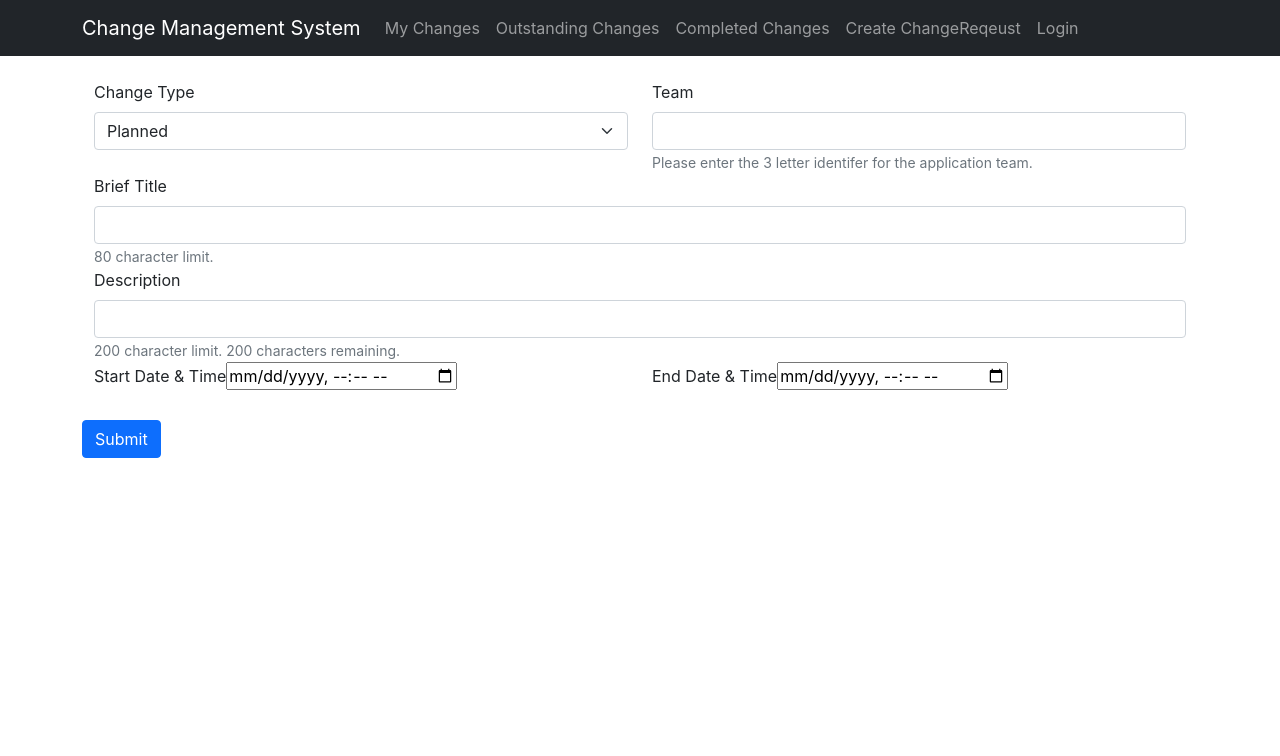
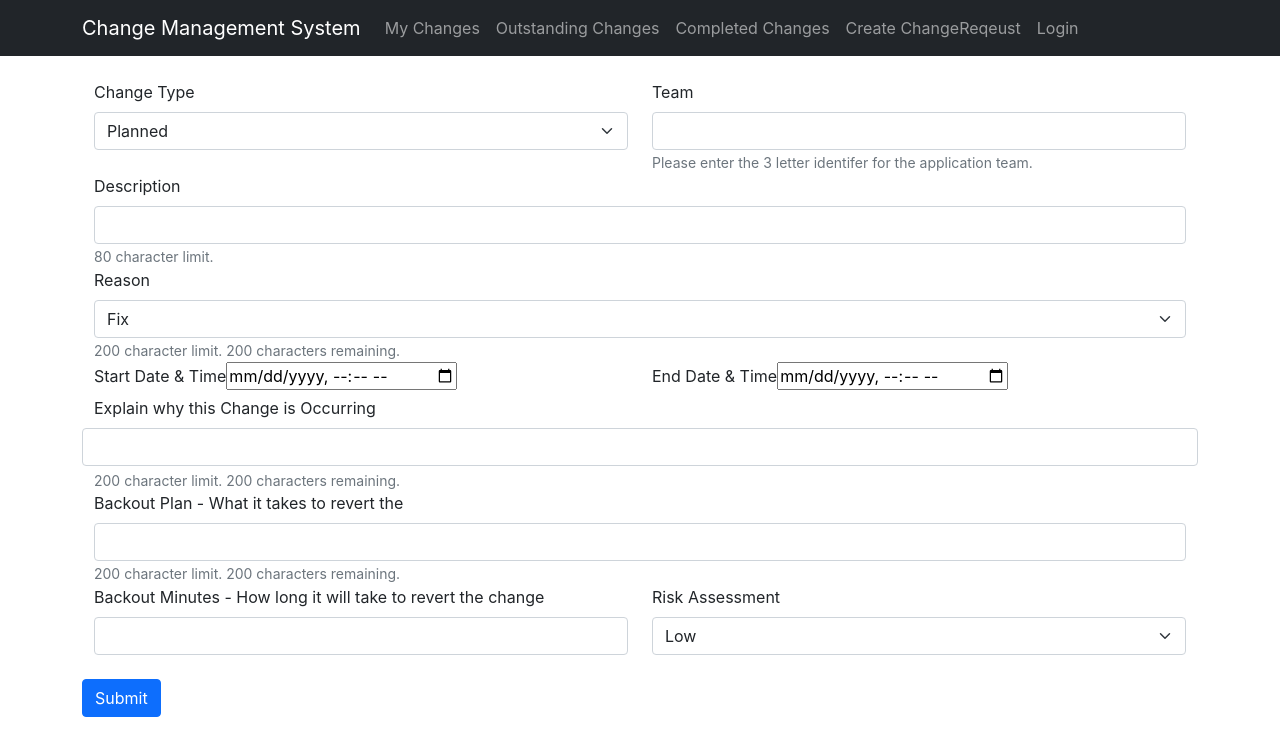
Before and after one commit to ucmo-cs/Gilgamesh_23F, a React (Create React App) app in the folder commercefrontend/: page /create in a window 1280 px wide. Shown: the top 756 px of the page. Built offline with nearby package versions, Linux system fonts and the light colour scheme; the HTML template or start-up script is replaced by a standard one.

Commit message:
CreateChangeRequest.js fixed

```diff
--- a/commercefrontend/src/pages/CreateChangeRequest.js
+++ b/commercefrontend/src/pages/CreateChangeRequest.js
@@ -5,6 +5,8 @@ import { Form, Button, Dropdown, Container, Row, Col} from 'react-bootstrap';
 function CreateChangeRequest(props) {
 
   const [reason, setReason] = useState('');
+  const [whyOccurring, setWhyOccurring] = useState('');
+  const [backoutPlan, setBackoutPlan] = useState('');
 
     const[changereqeust, setChangeRequests] = useState({
         applicationId:'',
@@ -20,8 +22,18 @@ function CreateChangeRequest(props) {
       });
 
 
-      const reaminingCharacters=(e)=>{
+      const reaminingCharactersReasonFunction=(e)=>{
         setReason(e.target.value);
+        changeValue(e);
+      }
+
+      const reaminingCharactersWhyOccurringFunction=(e)=>{
+        setWhyOccurring(e.target.value);
+        changeValue(e);
+      }
+
+      const reaminingCharactersBackoutPlanFunction=(e)=>{
+        setBackoutPlan(e.target.value);
         changeValue(e);
       }
 
@@ -39,6 +51,8 @@ function CreateChangeRequest(props) {
       }
 
       const reaminingCharactersReason = 200 - reason.length;
+      const reaminingCharactersWhyOccurring = 200 - whyOccurring.length;
+      const reaminingCharactersBackoutPlan = 200 - backoutPlan.length;
 
       const submitChangeRequest =(e)=>{
         e.preventDefault();
@@ -98,6 +112,7 @@ function CreateChangeRequest(props) {
                         id='teamId'
                         name = "applicationId"
                         onChange = {changeValue}
+                        maxLength = {3}
                     />
                     <Form.Text id="passwordHelpBlock" muted>
                         Please enter the 3 letter identifer for the application team.
@@ -105,7 +120,8 @@ function CreateChangeRequest(props) {
                     </>
                     </Col>
                 </Row>
-                    <Form.Label>Brief Title</Form.Label>
+
+                    <Form.Label>Description</Form.Label>
                     <Form.Control
                         type="text"
                         id='description'
@@ -119,13 +135,14 @@ function CreateChangeRequest(props) {
                 <Row>
 
                 </Row>
-                    <Form.Label>Description</Form.Label>
-                    <Form.Control
-                        type="title"
-                        id='reason'
-                        name = "reason"
-                        onChange = {reaminingCharacters}
-                    />
+                    <Form.Label>Reason</Form.Label>
+                    <Form.Select defaultValue='Pick a Reason'
+                            name = "reason"
+                            onChange = {changeValue}
+                        >
+                            <option>Fix</option>
+                            <option>Enhancement</option>
+                        </Form.Select>
 
                     <Form.Text>
                         200 character limit. {reaminingCharactersReason} characters remaining.
@@ -147,6 +164,62 @@ function CreateChangeRequest(props) {
                         />
                     </Col>
                 </Row>
+
+                <Row>
+                  <Form.Label>Explain why this Change is Occurring</Form.Label>
+                    <Form.Control
+                        type="title"
+                        id='whyoccurring'
+                        name = "whyOccurring"
+                        onChange = {reaminingCharactersWhyOccurringFunction}
+                        maxLength = {200}
+                    />
+
+                    <Form.Text>
+                        200 character limit. {reaminingCharactersWhyOccurring} characters remaining.
+                    </Form.Text>
+
+                </Row>
+                  <Form.Label>Backout Plan - What it takes to revert the</Form.Label>
+                    <Form.Control
+                        type="title"
+                        id='backoutplan'
+                        name = "backoutPlan"
+                        onChange = {reaminingCharactersBackoutPlanFunction}
+                        maxLength = {200}
+                    />
+
+                    <Form.Text>
+                        200 character limit. {reaminingCharactersBackoutPlan} characters remaining.
+                    </Form.Text>
+                <Row>
+                    <Col>
+                    <>
+                    <Form.Label>Backout Minutes - How long it will take to revert the change</Form.Label>
+                    <Form.Control
+                        type="number"
+                        id='backoutminutes'
+                        name = "backoutMinutes"
+                        onChange = {changeValue}
+                    />
+                    </>
+                    </Col>
+
+                    <Col>
+                        <Form.Label>
+                            Risk Assessment
+                        </Form.Label>
+                        <Form.Select defaultValue='Select Risk Assessment'
+                            name = "riskAssessment"
+                            onChange = {changeValue}
+                        >
+                            <option>Low</option>
+                            <option>Medium</option>
+                            <option>High</option>
+                        </Form.Select>
+                    </Col>
+
+                </Row>
             </Container>
             <br></br>
 
```
